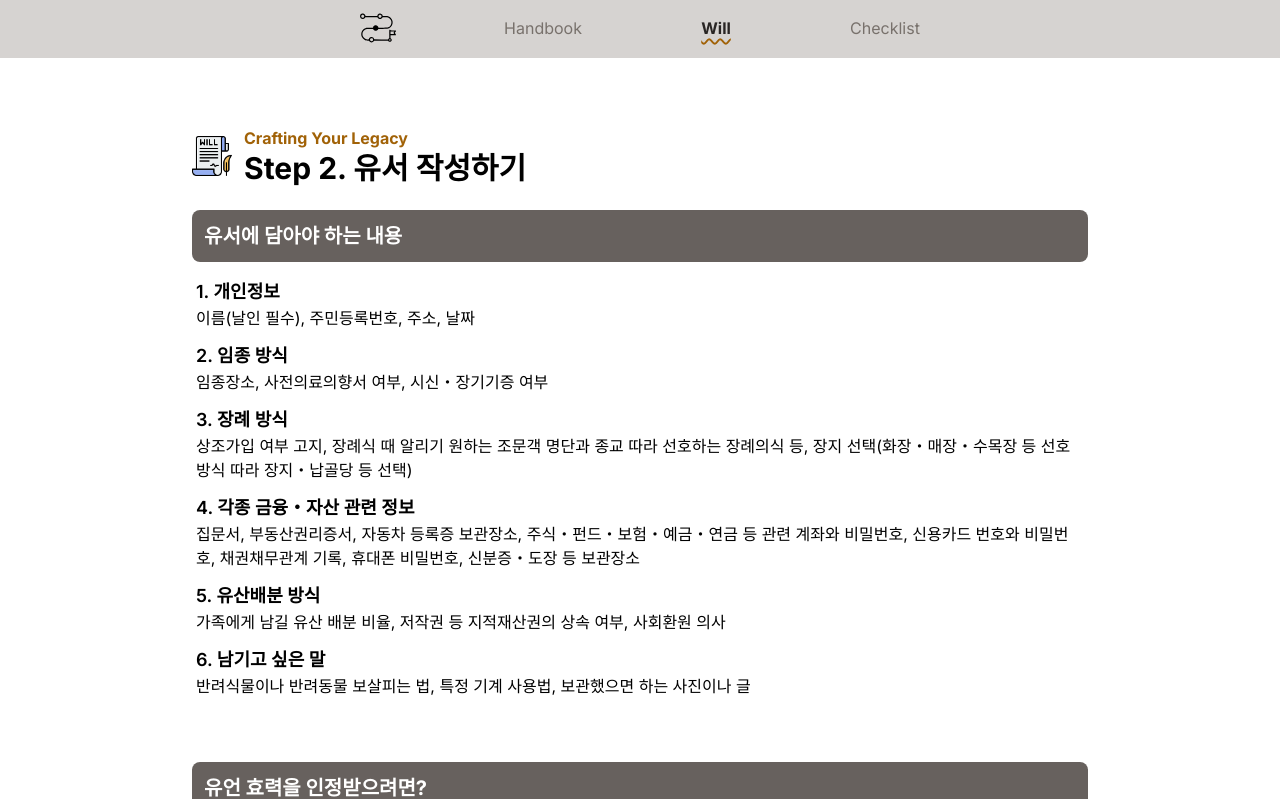
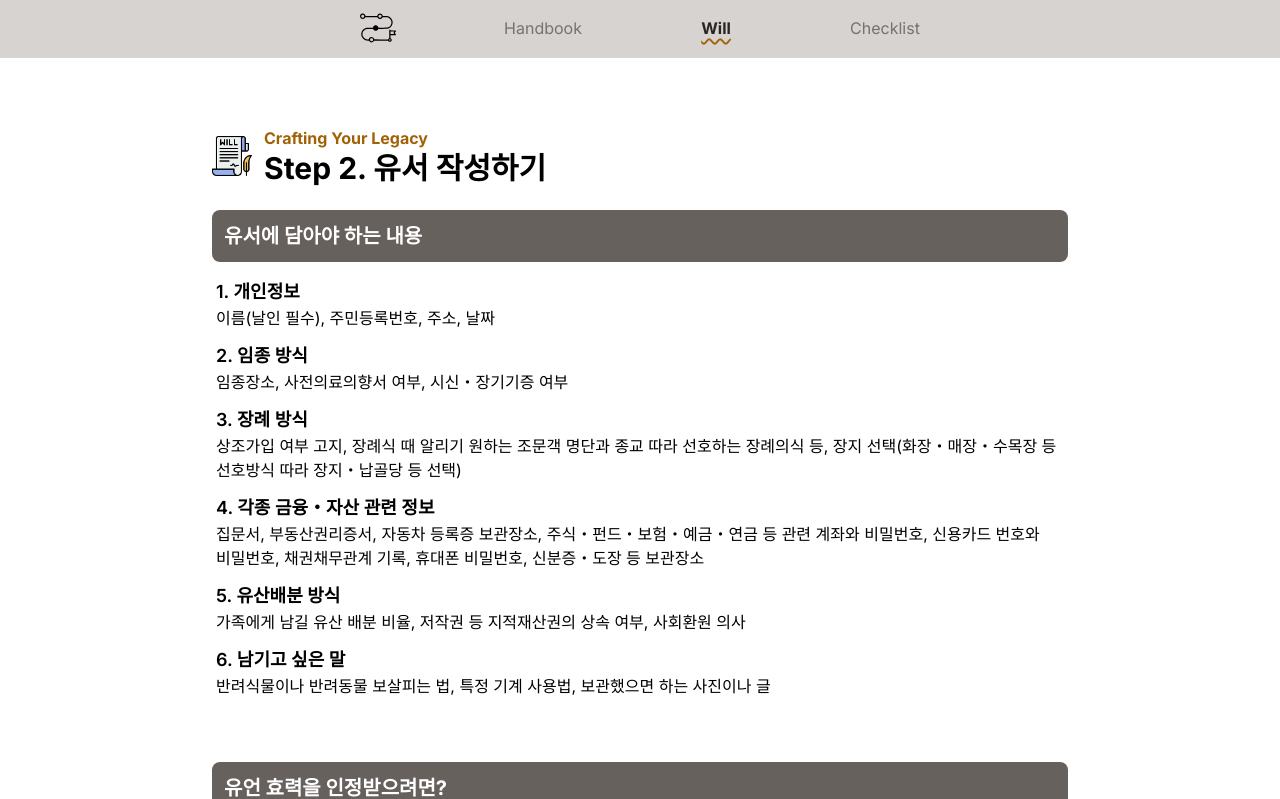
Before and after one commit to Mamoori-makers/web, a Next.js app: page /roadmap/will in a window 1280 px wide. Shown: the part 502-1301 px from the top of the page. Built offline with nearby package versions, Linux system fonts and the light colour scheme.

Commit message:
[#29] Design: add custom class and apply it

```diff
--- a/src/app/globals.css
+++ b/src/app/globals.css
@@ -6,4 +6,22 @@
   .markdown {
     @apply prose prose-stone;
   }
+
+  .roadmap-container {
+    @apply mx-5;
+  }
 }
+
+@layer base {
+  h1,
+  h2,
+  h3,
+  h4,
+  h5,
+  h6,
+  span,
+  p,
+  a {
+    word-break: keep-all;
+  }
+}
--- a/src/app/roadmap/checklist/page.tsx
+++ b/src/app/roadmap/checklist/page.tsx
@@ -46,7 +46,7 @@ export default function Checklist() {
   };
 
   return (
-    <div>
+    <div className="roadmap-container">
       <IconTitle data={ROADMAP_STEPS.step3} />
       <div className="mt-6 rounded-lg bg-slate-500 p-3 text-white">
         <p className="mb-3 font-semibold">나의 죽음 준비는 어느 정도일까요?</p>
--- a/src/app/roadmap/handbook/page.tsx
+++ b/src/app/roadmap/handbook/page.tsx
@@ -7,7 +7,7 @@ export default async function Handbook() {
   const allPosts = await getAllPublishedPosts();
 
   return (
-    <div>
+    <div className="roadmap-container">
       <IconTitle data={ROADMAP_STEPS.step1} />
       <div className="my-5 flex flex-col gap-5 lg:my-8 lg:flex-row">
         {allPosts?.map((post) => (
--- a/src/app/roadmap/page.tsx
+++ b/src/app/roadmap/page.tsx
@@ -5,7 +5,7 @@ import { ROADMAP_CONTENTS } from '@/constants/roadmapData';
 
 export default function Roadmap() {
   return (
-    <div>
+    <div className="roadmap-container">
       <p className="my-2 text-sm font-bold text-yellow-700 lg:text-base">
         Empower Your Preparedness with Mamoori
       </p>
--- a/src/app/roadmap/will/page.tsx
+++ b/src/app/roadmap/will/page.tsx
@@ -32,7 +32,7 @@ const WillGuideItem = ({ title, contents }: WillGuideItem) => {
 
 export default function Will() {
   return (
-    <div>
+    <div className="roadmap-container">
       <IconTitle data={ROADMAP_STEPS.step2} />
       {WILL_GUIDE.map(({ title, contents }) => (
         <WillGuideItem key={title} title={title} contents={contents} />
```
